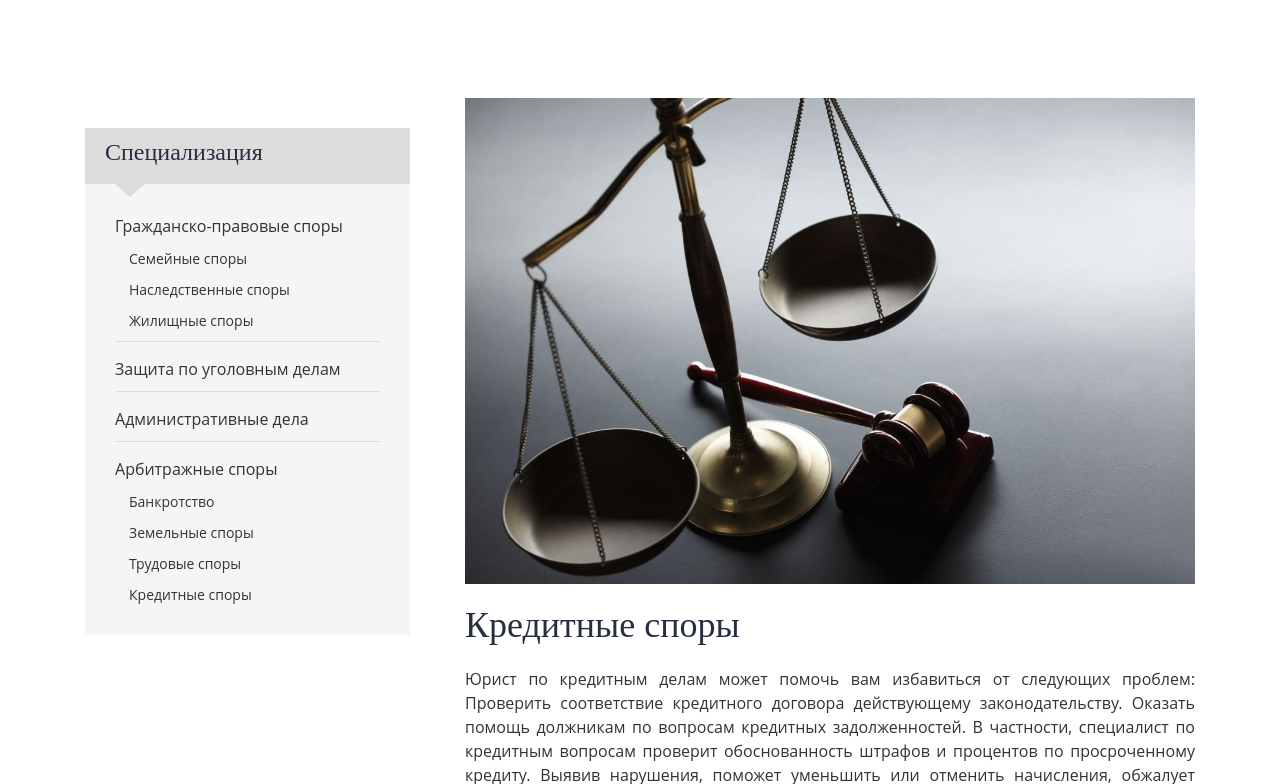
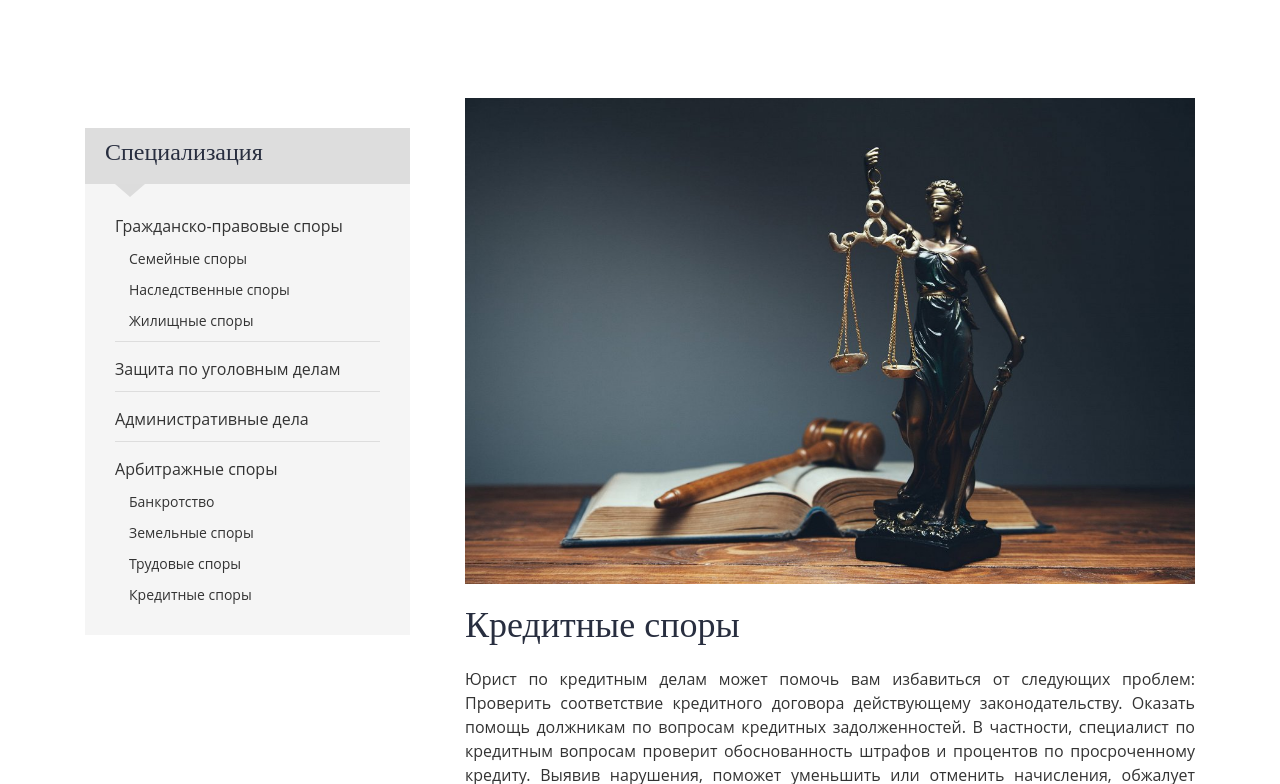
Before and after one commit to KatFad/adv, a plain HTML site: page kreditnye_spory.html in a window 1280 px wide. Shown: the part 706-1490 px from the top of the page. Drawn offline with Linux system fonts and the light colour scheme; a web font is replaced by a local one.

Commit message:
Add files via upload

```diff
--- a/kreditnye_spory.html
+++ b/kreditnye_spory.html
@@ -144,7 +144,7 @@
 						<div class="blog-item">
 							<div class="blog-img">
 								<div class="blog-s2">
-									<img src="images/spec11.jpg" alt="">
+									<img src="images/spec12.jpg" alt="">
 								</div>
 							</div>
 							<div class="blog-content-2">
```
